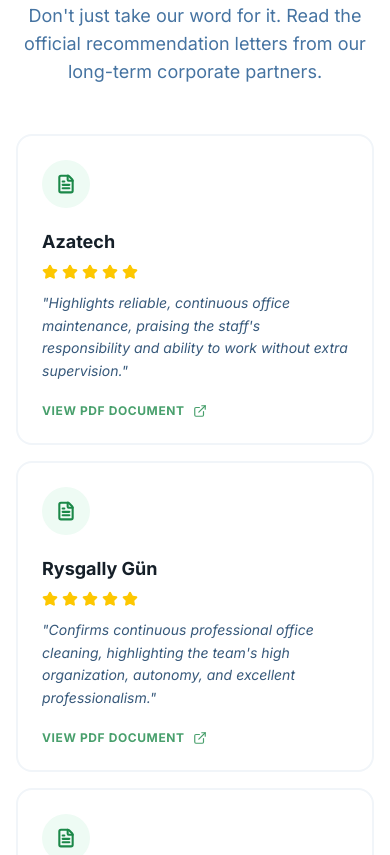
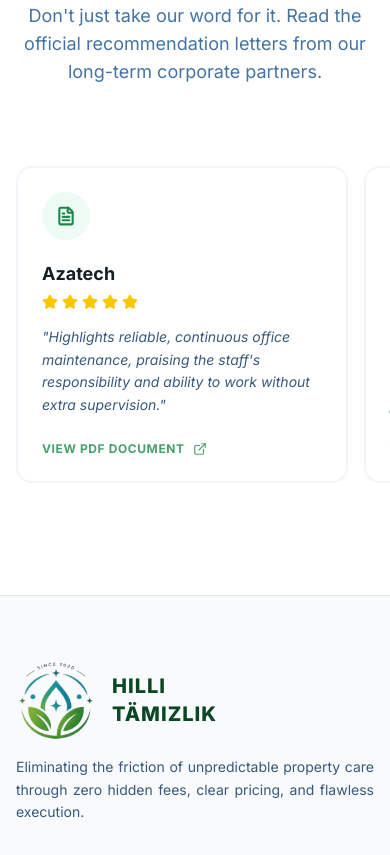
Before and after one commit to SelimFree/hilli-tamizlik, a React (Vite) app: page /about in a window 390 px wide. Shown: the part 4660-5515 px from the top of the page. Built offline with nearby package versions, Linux system fonts and the light colour scheme.

Commit message:
Made carusel for recomendations

```diff
--- a/src/components/blocks/RecommendationsBlock.tsx
+++ b/src/components/blocks/RecommendationsBlock.tsx
@@ -1,5 +1,6 @@
+import { useRef } from "react";
 import { useTranslation } from "react-i18next";
-import { Award, FileText, ExternalLink, Star } from "lucide-react";
+import { Award, FileText, ExternalLink, Star, ChevronLeft, ChevronRight } from "lucide-react";
 import { Heading } from "../ui/Heading";
 import { Text } from "../ui/Text";
 import { FadeIn } from "../utils/FadeIn";
@@ -15,6 +16,17 @@
 
 export function RecommendationsBlock() {
   const { t } = useTranslation("about");
+  const scrollContainerRef = useRef<HTMLDivElement>(null);
+
+  const scroll = (direction: "left" | "right") => {
+    if (scrollContainerRef.current) {
+      const scrollAmount = window.innerWidth > 640 ? 450 : window.innerWidth * 0.85;
+      scrollContainerRef.current.scrollBy({
+        left: direction === "left" ? -scrollAmount : scrollAmount,
+        behavior: "smooth",
+      });
+    }
+  };
 
   return (
     <section
@@ -47,19 +59,33 @@
           </FadeIn>
         </div>
 
-        <div className="grid grid-cols-1 md:grid-cols-2 gap-4 sm:gap-6 lg:gap-8 max-w-5xl mx-auto">
-          {RECOMMENDATIONS.map((rec, index) => {
-            const isLastOddItem =
-              index === RECOMMENDATIONS.length - 1 &&
-              RECOMMENDATIONS.length % 2 !== 0;
-            return (
-              <FadeIn
+        <FadeIn direction="up" delay={300}>
+          <div className="relative max-w-6xl mx-auto group/carousel">
+
+            <button
+              onClick={() => scroll("left")}
+              className="absolute -left-4 sm:-left-6 top-1/2 -translate-y-1/2 z-10 hidden sm:flex h-12 w-12 items-center justify-center rounded-full bg-white border border-gray-200 shadow-md text-gray-600 hover:bg-gray-50 hover:text-primary-600 hover:scale-105 transition-all opacity-0 group-hover/carousel:opacity-100 focus:opacity-100"
+              aria-label="Scroll left"
+            >
+              <ChevronLeft className="h-6 w-6" />
+            </button>
+
+            <button
+              onClick={() => scroll("right")}
+              className="absolute -right-4 sm:-right-6 top-1/2 -translate-y-1/2 z-10 hidden sm:flex h-12 w-12 items-center justify-center rounded-full bg-white border border-gray-200 shadow-md text-gray-600 hover:bg-gray-50 hover:text-primary-600 hover:scale-105 transition-all opacity-0 group-hover/carousel:opacity-100 focus:opacity-100"
+              aria-label="Scroll right"
+            >
+              <ChevronRight className="h-6 w-6" />
+            </button>
+
+            <div
+              ref={scrollContainerRef}
+              className="flex overflow-x-auto gap-4 sm:gap-6 py-8 px-4 -mx-4 sm:px-6 sm:-mx-6 snap-x snap-mandatory scroll-smooth [&::-webkit-scrollbar]:hidden [-ms-overflow-style:none] [scrollbar-width:none]"
+            >
+              {RECOMMENDATIONS.map((rec) => (
+                <div
                   key={rec.id}
-                direction="up"
-                delay={300 + index * 100}
-                className={cn(
-                  isLastOddItem && "md:col-span-2 md:flex md:justify-center",
-                )}
+                  className="shrink-0 w-[85vw] sm:w-[420px] snap-center flex"
                 >
                   <a
                     href={rec.file}
@@ -67,15 +93,15 @@
                     rel="noopener noreferrer"
                     className={cn(
                       "group relative flex flex-col sm:flex-row items-start gap-5 p-6 sm:p-8 rounded-2xl border-2 border-gray-100 bg-white text-left transition-all duration-300 hover:border-primary-300 hover:bg-primary-50/30 hover:-translate-y-1 hover:shadow-xl focus:outline-none focus:ring-2 focus:ring-primary-500 focus:ring-offset-2",
-                    isLastOddItem ? "md:w-[calc(50%-12px)]" : "w-full",
+                      "w-full h-full"
                     )}
                   >
                     <div className="shrink-0 flex h-12 w-12 items-center justify-center rounded-full bg-primary-50 text-primary-600 group-hover:bg-primary-600 group-hover:text-white transition-colors duration-300">
                       <FileText className="h-5 w-5" strokeWidth={2.5} />
                     </div>
 
-                  <div className="flex-1 w-full">
-                    <div className="flex flex-col sm:flex-row sm:items-center justify-between gap-2 mb-3">
+                    <div className="flex-1 w-full flex flex-col h-full">
+                      <div className="flex flex-col gap-1.5 mb-4">
                         <h3 className="text-lg font-bold text-gray-900 group-hover:text-primary-700 transition-colors">
                           {t(`RecommendationsBlock.items.${rec.id}.name`)}
                         </h3>
@@ -90,7 +116,7 @@
                         </div>
                       </div>
 
-                    <p className="text-sm text-gray-600 italic leading-relaxed mb-5">
+                      <p className="text-sm text-gray-600 italic leading-relaxed mb-6 flex-1">
                         "{t(`RecommendationsBlock.items.${rec.id}.snippet`)}"
                       </p>
 
@@ -100,10 +126,11 @@
                       </div>
                     </div>
                   </a>
+                </div>
+              ))}
+            </div>
+          </div>
         </FadeIn>
-            );
-          })}
-        </div>
       </div>
     </section>
   );
```
Lines whose indentation alone changed are shown as unchanged.
